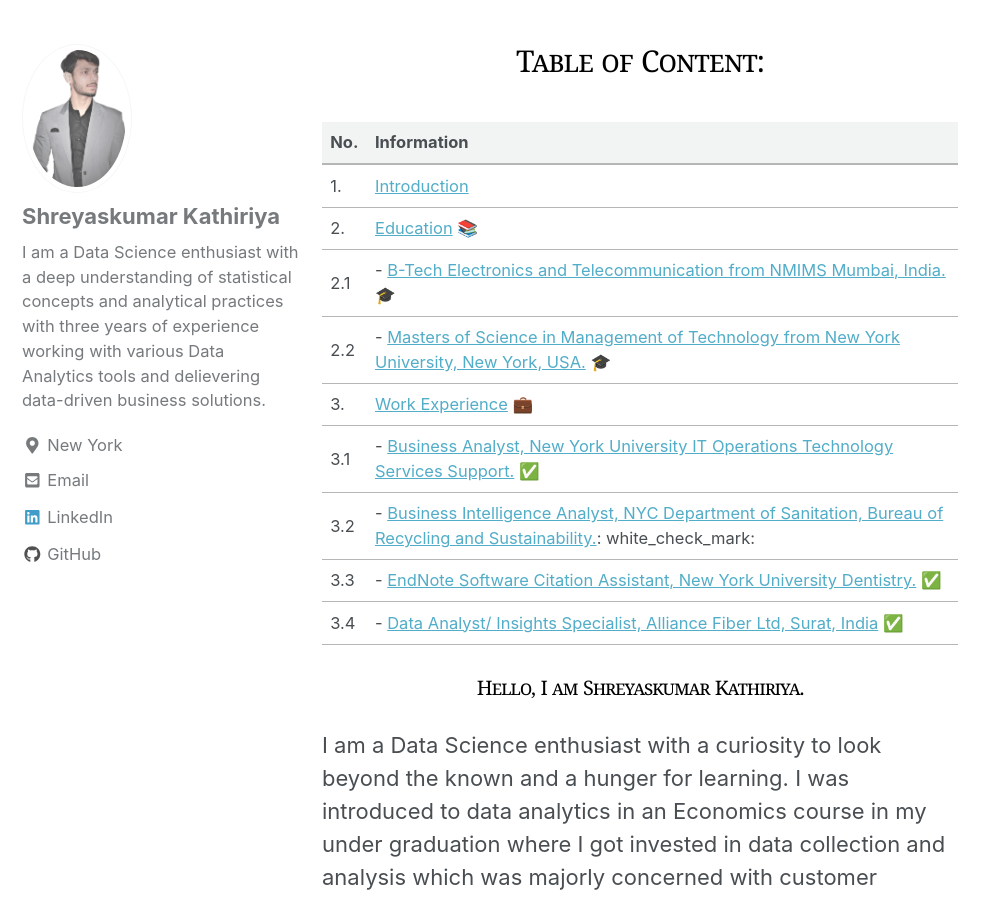
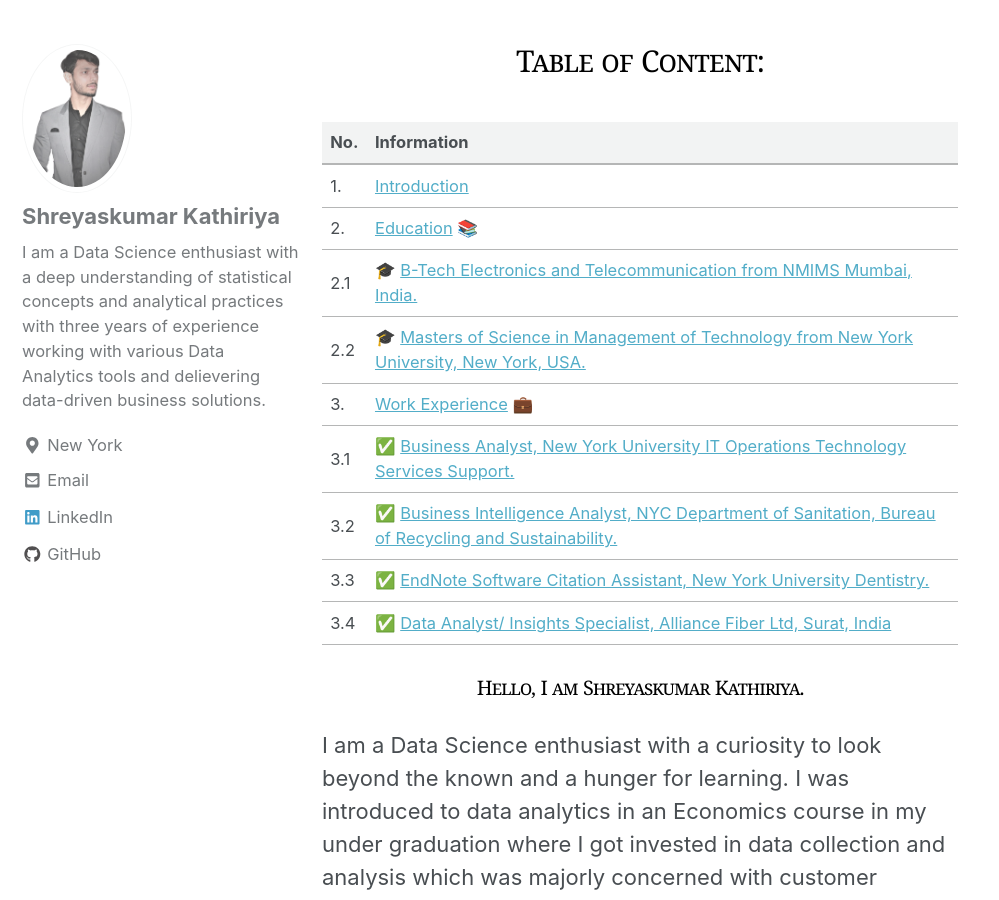
Before and after one commit to Shreyash1811/Shreyash1811.github.io, a Jekyll site: the page built from _pages/about.md, in a window 1280 px wide and 900 px high, scrolled down 1146 px. Shown: the whole window, without its empty margins (0-999 px from the left). Built offline with Jekyll 4.4.1, drawn with Linux system fonts in a browser that asks for light colours; nearby versions of some CDN libraries; emoji names are drawn with the system emoji font.

Commit message:
Update about.md

```diff
--- a/_pages/about.md
+++ b/_pages/about.md
@@ -20,13 +20,13 @@
 |---|---|
 |1.| [Introduction](#intro)  |
 |2.| [Education](#edu) :books:|
-|2.1| - [B-Tech Electronics and Telecommunication from NMIMS Mumbai, India.](#edu1) :mortar_board:|
-|2.2| - [Masters of Science in Management of Technology from New York University, New York, USA.](#edu2) :mortar_board:|
+|2.1| :mortar_board: [B-Tech Electronics and Telecommunication from NMIMS Mumbai, India.](#edu1) |
+|2.2| :mortar_board: [Masters of Science in Management of Technology from New York University, New York, USA.](#edu2) |
 |3.| [Work Experience](#ex) :briefcase: |
-|3.1|- [Business Analyst, New York University IT Operations Technology Services Support.](#ex1) :white_check_mark:|
-|3.2|- [Business Intelligence Analyst, NYC Department of Sanitation, Bureau of Recycling and Sustainability.](#ex2): white_check_mark:|
-|3.3|- [EndNote Software Citation Assistant, New York University Dentistry.](#ex3) :white_check_mark:|
-|3.4|- [Data Analyst/ Insights Specialist, Alliance Fiber Ltd, Surat, India](#ex4) :white_check_mark:|
+|3.1| :white_check_mark: [Business Analyst, New York University IT Operations Technology Services Support.](#ex1) |
+|3.2| :white_check_mark: [Business Intelligence Analyst, NYC Department of Sanitation, Bureau of Recycling and Sustainability.](#ex2)|
+|3.3| :white_check_mark: [EndNote Software Citation Assistant, New York University Dentistry.](#ex3) |
+|3.4| :white_check_mark: [Data Analyst/ Insights Specialist, Alliance Fiber Ltd, Surat, India](#ex4) |
 
 
 <a id = "top"></a>
```
